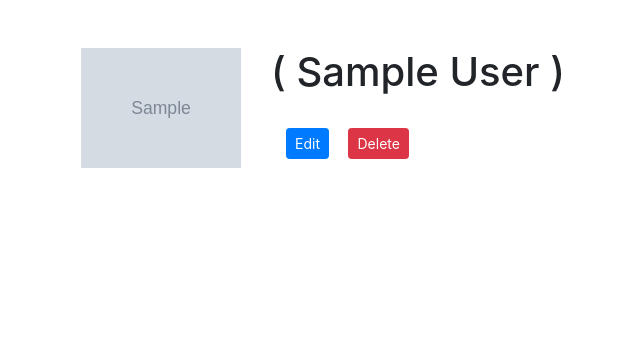
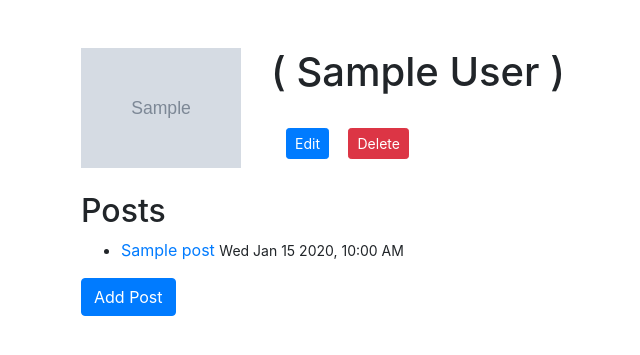
Before and after one commit to joseterrera/sql-alchemy, a Flask app: page /users/1 in a window 1280 px wide. Shown: the part 56-411 px from the top of the page, without its empty margins (4-644 px from the left). Run offline with Flask 2, Linux system fonts and the light colour scheme; tables that the repository leaves empty hold one stand-in row (values such as "Sample post"); grey boxes marked "Sample" are stand-in pictures; some libraries are stand-ins or nearby versions.

Commit message:
fixing typos on some files, now being able to add new posts, and those posts showing on users page and on homepage

```diff
--- a/app.py
+++ b/app.py
@@ -5,14 +5,12 @@ from models import db, connect_db, User, Post
 app = Flask(__name__)
 app.config['SQLALCHEMY_DATABASE_URI'] = "postgres:///blogly"
 app.config['SQLALCHEMY_TRACK_MODIFICATIONS'] = False
-app.config['SECRET_KEY'] = 'ihaveasecret'
+app.config['SECRET_KEY'] = 'cookie'
 
-# Having the Debug Toolbar show redirects explicitly is often useful;
-# however, if you want to turn it off, you can uncomment this line:
-#
+
 # app.config['DEBUG_TB_INTERCEPT_REDIRECTS'] = False
 
-toolbar = DebugToolbarExtension(app)
+# toolbar = DebugToolbarExtension(app)
 
 connect_db(app)
 db.create_all()
@@ -20,108 +18,111 @@ db.create_all()
 
 @app.route('/')
 def root():
-    """Show recent list of posts, most-recent first."""
-
+    """show recent list of posts, most recent first"""
     posts = Post.query.order_by(Post.created_at.desc()).limit(5).all()
-    return render_template("posts/homepage.html", posts=posts)
+    return render_template('posts/homepage.html', posts=posts)
 
 
 @app.errorhandler(404)
 def page_not_found(e):
-    """Show 404 NOT FOUND page."""
-
-    return render_template('404.html'), 404
+  """Show 404 not found page"""
+  return render_template('404.html'), 404
 
 
-##############################################################################
-# User route
+##################
+#   User Route   #
+##################
 
 @app.route('/users')
 def users_index():
     """Show a page with info on all users"""
-
     users = User.query.order_by(User.last_name, User.first_name).all()
     return render_template('users/index.html', users=users)
 
 
-@app.route('/users/new', methods=["GET"])
+@app.route('/users/new', methods={"GET"})
 def users_new_form():
-    """Show a form to create a new user"""
-
-    return render_template('users/new.html')
+  """Show form that creates a new user"""
+  return render_template('users/new.html')
 
 
-@app.route("/users/new", methods=["POST"])
+@app.route('/users/new', methods={"POST"})
 def users_new():
-    """Handle form submission for creating a new user"""
-
-    new_user = User(
+  """Form submission for creating a new user"""
+  new_user = User(
         first_name=request.form['first_name'],
         last_name=request.form['last_name'],
         image_url=request.form['image_url'] or None)
 
-    db.session.add(new_user)
-    db.session.commit()
-    flash(f"User {new_user.full_name} added.")
+  db.session.add(new_user)
+  db.session.commit()
 
-    return redirect("/users")
+  return redirect("/users")
+
 
 
 @app.route('/users/<int:user_id>')
 def users_show(user_id):
-    """Show a page with info on a specific user"""
-
-    user = User.query.get_or_404(user_id)
-    return render_template('users/show.html', user=user)
+  """Show a page with info on a specific user"""
+  user = User.query.get_or_404(user_id)
+  return render_template('users/show.html', user=user)
 
 
 @app.route('/users/<int:user_id>/edit')
 def users_edit(user_id):
-    """Show a form to edit an existing user"""
-
-    user = User.query.get_or_404(user_id)
-    return render_template('users/edit.html', user=user)
+  """Show a form to edit an existing user"""
+  user = User.query.get_or_404(user_id)
+  return render_template('users/edit.html', user=user)
 
 
 @app.route('/users/<int:user_id>/edit', methods=["POST"])
 def users_update(user_id):
-    """Handle form submission for updating an existing user"""
+  """Update form submission for updating an existing user"""
 
-    user = User.query.get_or_404(user_id)
-    user.first_name = request.form['first_name']
-    user.last_name = request.form['last_name']
-    user.image_url = request.form['image_url']
+  user = User.query.get_or_404(user_id)
+  user.first_name = request.form['first_name']
+  user.last_name = request.form['last_name']
+  user.image_url = request.form['image_url']
 
-    db.session.add(user)
-    db.session.commit()
-    flash(f"User {user.full_name} edited.")
+  db.session.add(user)
+  db.session.commit()
 
-    return redirect("/users")
+  return redirect('/users')
 
 
 @app.route('/users/<int:user_id>/delete', methods=["POST"])
-def users_destroy(user_id):
-    """Handle form submission for deleting an existing user"""
+def users_delete(user_id):
+  """Handle form submission for deleting an existing user"""
+  user = User.query.get_or_404(user_id)
+  db.session.delete(user)
+  db.session.commit()
+  # flash(f"User '{user.full_name}' deleted.")
 
-    user = User.query.get_or_404(user_id)
-    db.session.delete(user)
-    db.session.commit()
-    flash(f"User {user.full_name} deleted.")
-
-    return redirect("/users")
+  return redirect('/users')
 
 
-##############################################################################
-# Posts route
 
+###################
+#   Posts Route   #
+###################
 
 @app.route('/users/<int:user_id>/posts/new')
 def posts_new_form(user_id):
-    """Show a form to create a new post for a specific user"""
+  """Show a form to create a new post for a specific user"""
 
-    user = User.query.get_or_404(user_id)
-    return render_template('posts/new.html', user=user)
+  user = User.query.get_or_404(user_id)
+  return render_template('posts/new.html', user=user)
 
+# @app.route('/Users/<int:user_id>/posts/new', methods=['POST'])
+# def posts_new(user_id):
+#   """Handle form submission for creating a new post for a specific user"""
+#   user = User.query.get_or_404(user_id)
+#   new_post = Post(title=request.form['title'], content=request.form['content'], user=user)
+
+#   db.session.add(new_post)
+#   de.session.commit()
+#   flash(f"Post '{new_post.title}' added.")
+#   return redirect(f"/users/{user_id}")
 
 @app.route('/users/<int:user_id>/posts/new', methods=["POST"])
 def posts_new(user_id):
@@ -138,46 +139,42 @@ def posts_new(user_id):
 
     return redirect(f"/users/{user_id}")
 
-
 @app.route('/posts/<int:post_id>')
 def posts_show(post_id):
-    """Show a page with info on a specific post"""
+  """Show a page with infor on a specific post"""
 
-    post = Post.query.get_or_404(post_id)
-    return render_template('posts/show.html', post=post)
-
+  post = Post.query.get_or_404(post_id)
+  return render_template('posts/show.html', post=post)
 
 @app.route('/posts/<int:post_id>/edit')
 def posts_edit(post_id):
-    """Show a form to edit an existing post"""
+  """Show a form to edit an existing form"""
 
-    post = Post.query.get_or_404(post_id)
-    return render_template('posts/edit.html', post=post)
+  post = Post.query.get_or_404(post_id)
+  return render_template('posts/edit.htmk', post=post)
 
 
 @app.route('/posts/<int:post_id>/edit', methods=["POST"])
 def posts_update(post_id):
-    """Handle form submission for updating an existing post"""
+  """Handle form submission for updating an existing post"""
 
-    post = Post.query.get_or_404(post_id)
-    post.title = request.form['title']
-    post.content = request.form['content']
+  post = Post.query.get_or_404(post_id)
+  post.title = request.form['title']
+  post.content = request.form['content']
 
-    db.session.add(post)
-    db.session.commit()
-    flash(f"Post '{post.title}' edited.")
+  db.session.add(post)
+  db.session.commit()
+  # flash(f"Post '{post.title}' edited")
 
-    return redirect(f"/users/{post.user_id}")
+  return redirect(f"/users/{post.user_id}")
 
 
 @app.route('/posts/<int:post_id>/delete', methods=["POST"])
-def posts_destroy(post_id):
-    """Handle form submission for deleting an existing post"""
+def post_delete(post_id):
+  """Handle form submission for deleting an existing post"""
+  post = Post.query.get_or_404(post_id)
 
-    post = Post.query.get_or_404(post_id)
-
-    db.session.delete(post)
-    db.session.commit()
-    flash(f"Post '{post.title} deleted.")
-
-    return redirect(f"/users/{post.user_id}")
+  db.session.delete(post)
+  db.session.commit()
+  # flash(f"Post '{post.title}' deleted.")
+  return redirect(f'/users/{post_user_id}')
--- a/models.py
+++ b/models.py
@@ -21,6 +21,8 @@ class User(db.Model):
   first_name = db.Column(db.Text, nullable=False)
   last_name = db.Column(db.Text, nullable=False)
   image_url = db.Column(db.Text, nullable=False, default=DEFAULT_IMAGE_URL)
+
+  posts = db.relationship("Post", backref="user", cascade="all, delete-orphan")
 
 # decorator @property
   @property
@@ -49,10 +51,10 @@ class Post(db.Model):
     """Return formatted date"""
     # these directives, first 2 mean Weekday/Month as locale’s abbreviated name, and the third oneDay of the month as a decimal number.
 
-# second part %Y year without a decimal
-# %-I Hour (12-hour clock) as a decimal number.
-# %M Month as a zero-padded decimal number.
-# %p AM or PM
+    # second part %Y year without a decimal
+    # %-I Hour (12-hour clock) as a decimal number.
+    # %M Month as a zero-padded decimal number.
+    # %p AM or PM
     return self.created_at.strftime("%a %b %-d  %Y, %-I:%M %p")
 
 def connect_db(app):
--- a/templates/posts/new.html
+++ b/templates/posts/new.html
@@ -2,7 +2,7 @@
 {% block title %} Add Post {% endblock %}
 {% block content %}
 
-<h1>Add post for {{user_full_name}}</h1>
+<h1>Add post for {{user.full_name}}</h1>
 
 <form method="POST">
 
--- a/templates/users/show.html
+++ b/templates/users/show.html
@@ -30,5 +30,19 @@
 
   </div>
 </div>
+<h2 class="mt-4">Posts</h2>
 
+<ul>
+  {% for post in user.posts %}
+  <li>
+    <a href="/posts/{{ post.id}}">{{ post.title }}</a>
+    <small>{{ post.friendly_date }}</small>
+  </li>
+  {% endfor %}
+</ul>
+
+<p><a href="/users/{{ user.id }}/posts/new" class="btn btn-primary">Add Post</a></p>
+
+</div>
+</div>
 {% endblock %}
```
